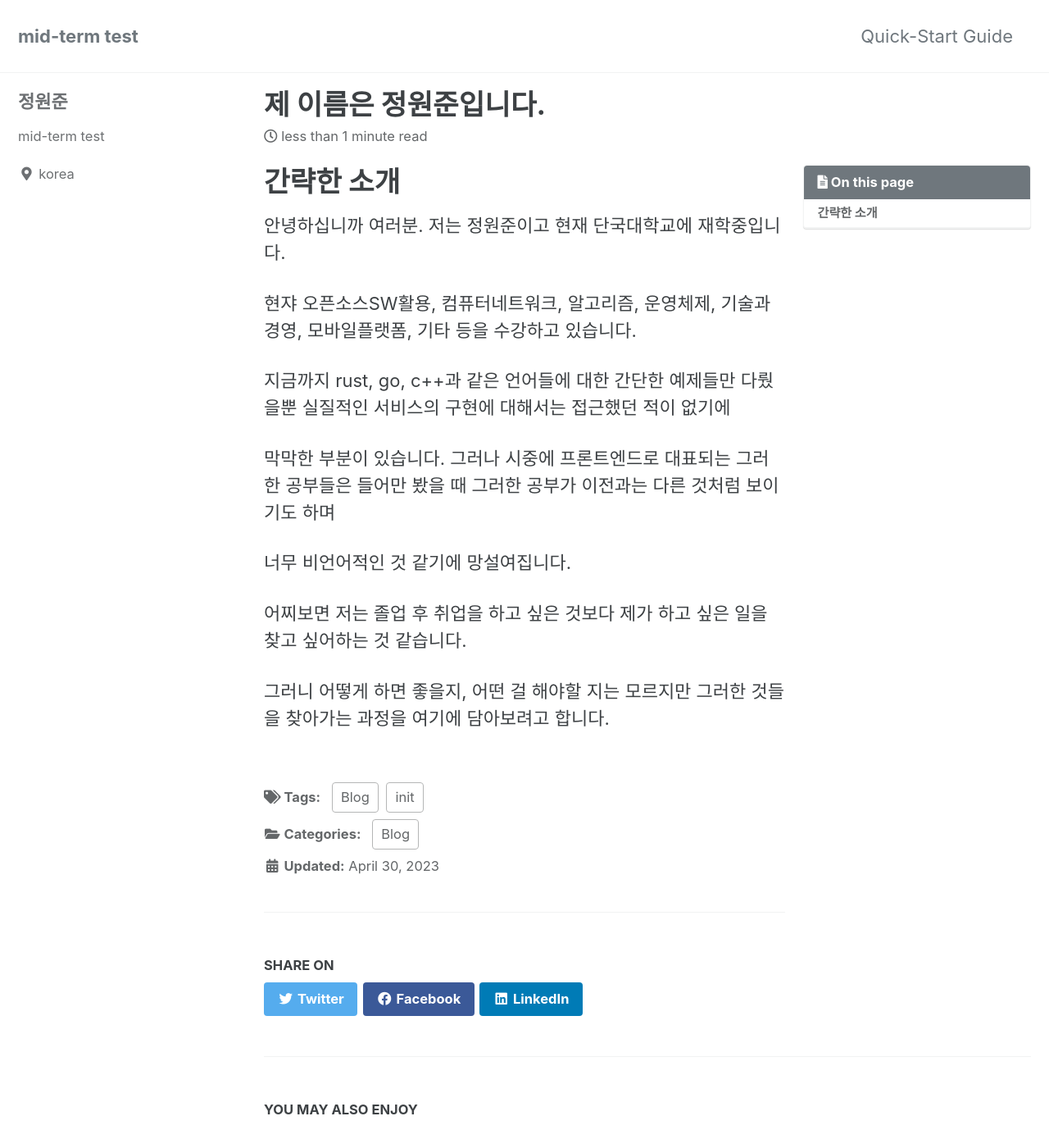
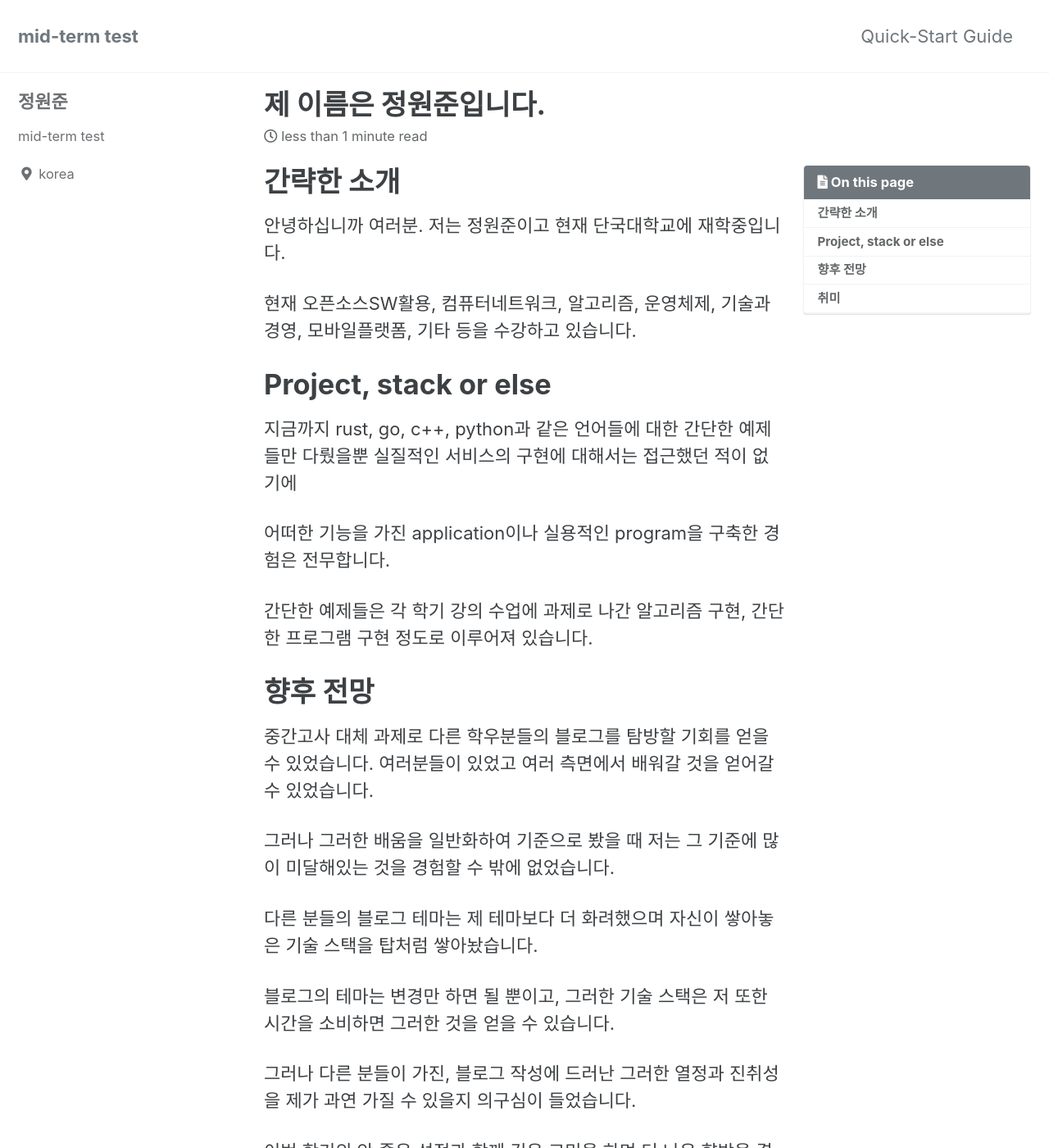
Before and after one commit to Seoulice/Seoulice.github.io, a Jekyll site: the page built from _posts/2023-04-30-self-presentation.markdown, in a window 1280 px wide and 1400 px high. Shown: the whole window at 82% size. Built offline with Jekyll 4.4.1, drawn with Linux system fonts in a browser that asks for light colours; cached includes are drawn as plain includes; some of the changed text lies outside the part shown.

Commit message:
Update 2023-04-30-self-presentation.markdown

```diff
--- a/_posts/2023-04-30-self-presentation.markdown
+++ b/_posts/2023-04-30-self-presentation.markdown
@@ -22,14 +22,30 @@ last_modified_at: 2023-04-30
 
 ~~**프로필을 이렇게 정한 이유는 앉아서 밥 벌어먹고 싶어서 그랬습니다**~~-->
 
-현쟈 오픈소스SW활용, 컴퓨터네트워크, 알고리즘, 운영체제, 기술과 경영, 모바일플랫폼, 기타 등을 수강하고 있습니다.
+현재 오픈소스SW활용, 컴퓨터네트워크, 알고리즘, 운영체제, 기술과 경영, 모바일플랫폼, 기타 등을 수강하고 있습니다.
 
-지금까지 rust, go, c++과 같은 언어들에 대한 간단한 예제들만 다뤘을뿐 실질적인 서비스의 구현에 대해서는 접근했던 적이 없기에
+# Project, stack or else
 
-막막한 부분이 있습니다. 그러나 시중에 프론트엔드로 대표되는 그러한 공부들은 들어만 봤을 때 그러한 공부가 이전과는 다른 것처럼 보이기도 하며
+지금까지 rust, go, c++, python과 같은 언어들에 대한 간단한 예제들만 다뤘을뿐 실질적인 서비스의 구현에 대해서는 접근했던 적이 없기에
 
-너무 비언어적인 것 같기에 망설여집니다.
+어떠한 기능을 가진 application이나 실용적인 program을 구축한 경험은 전무합니다.
 
-어찌보면 저는 졸업 후 취업을 하고 싶은 것보다 제가 하고 싶은 일을 찾고 싶어하는 것 같습니다.
+간단한 예제들은 각 학기 강의 수업에 과제로 나간 알고리즘 구현, 간단한 프로그램 구현 정도로 이루어져 있습니다.
 
-그러니 어떻게 하면 좋을지, 어떤 걸 해야할 지는 모르지만 그러한 것들을 찾아가는 과정을 여기에 담아보려고 합니다.
+# 향후 전망
+
+중간고사 대체 과제로 다른 학우분들의 블로그를 탐방할 기회를 얻을 수 있었습니다. 여러분들이 있었고 여러 측면에서 배워갈 것을 얻어갈 수 있었습니다.
+
+그러나 그러한 배움을 일반화하여 기준으로 봤을 때 저는 그 기준에 많이 미달해있는 것을 경험할 수 밖에 없었습니다.
+
+다른 분들의 블로그 테마는 제 테마보다 더 화려했으며 자신이 쌓아놓은 기술 스택을 탑처럼 쌓아놨습니다.
+
+블로그의 테마는 변경만 하면 될 뿐이고, 그러한 기술 스택은 저 또한 시간을 소비하면 그러한 것을 얻을 수 있습니다.
+
+그러나 다른 분들이 가진, 블로그 작성에 드러난 그러한 열정과 진취성을 제가 과연 가질 수 있을지 의구심이 들었습니다.
+
+이번 학기의 안 좋은 성적과 함께 깊은 고민을 하며 더 나은 향방을 결정해보려고 합니다.
+
+# 취미
+
+취미는 독서와 게임입니다. 게임은 장르를 가리지 않고 하며 주로 하는 게임은 3d 액션 게임입니다. 독서는 길게 하는 편이 아니라 보통 단편집을 읽습니다.
```
